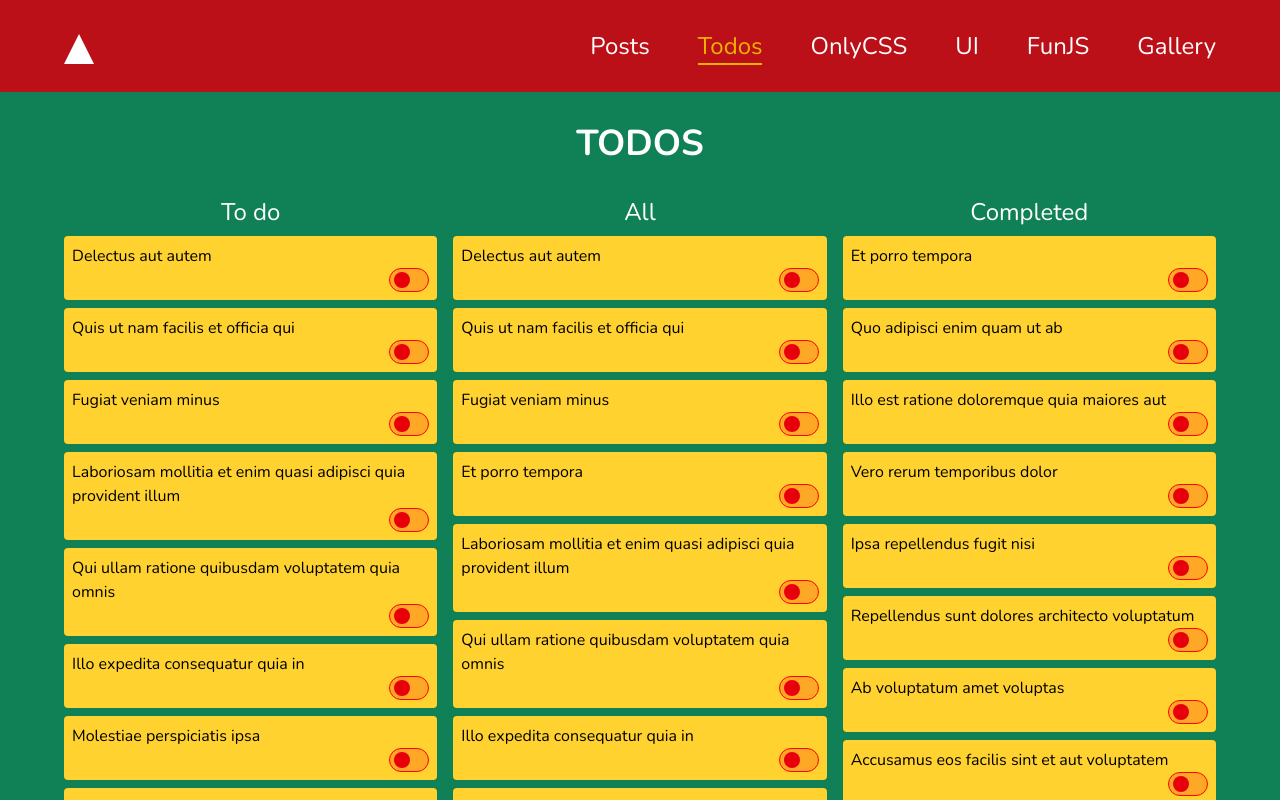
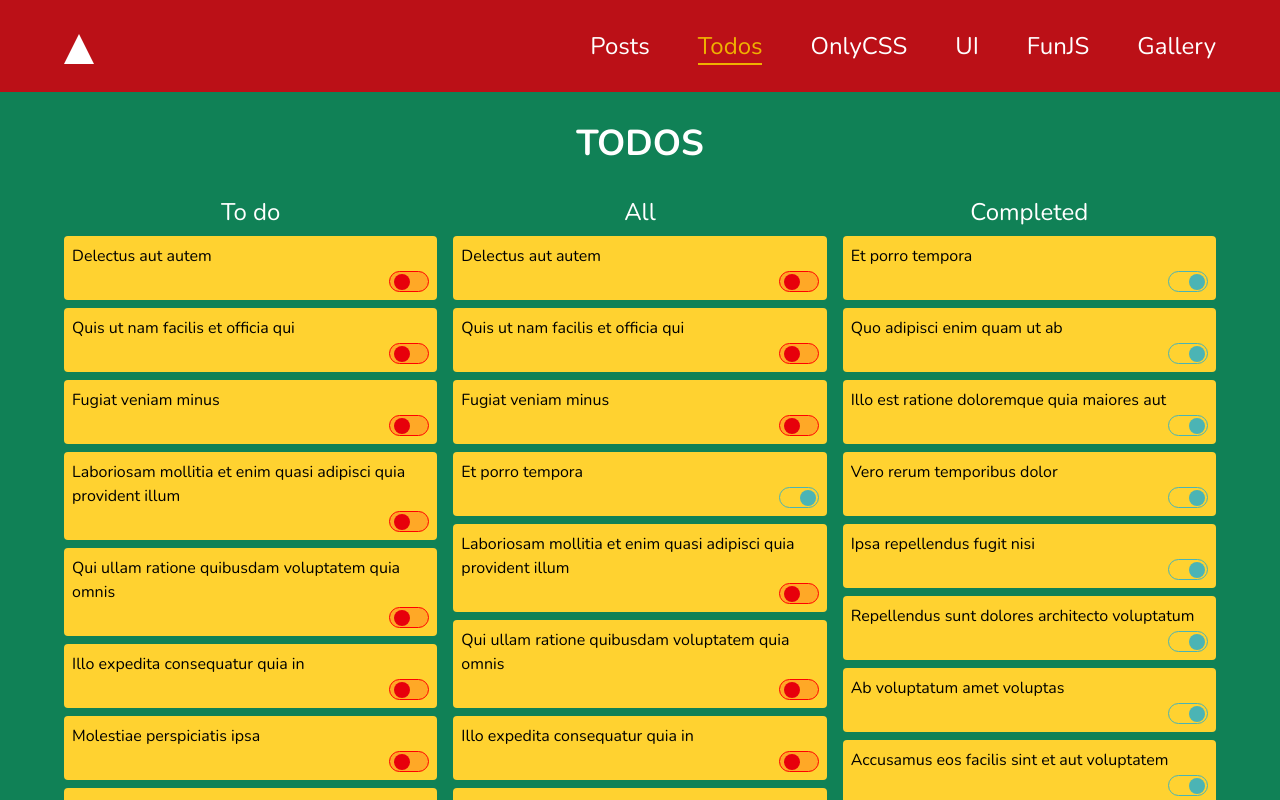
Before and after one commit to Vadim700/vue-for-fun, a Vue app: page /todos in a window 1280 px wide. Shown: the top 800 px of the page. Built offline with nearby package versions, Linux system fonts and the light colour scheme.

Commit message:
added state for Todos

```diff
--- a/src/components/todos/TodoItem.vue
+++ b/src/components/todos/TodoItem.vue
@@ -1,14 +1,20 @@
 <template>
   <div class="relative mb-2 p-2 pb-8 bg-amber-300 rounded-sm">
     <div class="first-letter:uppercase">{{ todo.title }}</div>
-    <Switcher @change="onSwitchChange" class="absolute right-2 bottom-2" />
+    <Switcher
+      @change="onSwitchChange"
+      :completed="todo.completed"
+      class="absolute right-2 bottom-2"
+    />
   </div>
 </template>
 
 <script setup>
+import { useTodoStore } from '@/stores/todos'
 import Switcher from '../ui/switcher.vue'
+const store = useTodoStore()
 
-defineProps({
+const props = defineProps({
   todo: {
     type: Object,
     required: true,
@@ -16,7 +22,7 @@ defineProps({
 })
 
 const onSwitchChange = (e) => {
-  console.log(e)
+  store.toggleTodo(props.todo.id)
 }
 </script>
 
--- a/src/components/ui/Switcher.vue
+++ b/src/components/ui/Switcher.vue
@@ -1,41 +1,49 @@
 <template>
   <label
-    @click="toggle"
-    for="switcher"
     :class="$attrs.class"
-    class="inline-flex items-center w-10 h-6 border cursor-pointer rounded-full transition-colors"
+    class="inline-flex items-center w-10 h-[21px] border cursor-pointer rounded-full transition-colors"
     :style="{
-      borderColor: !checked ? 'red' : '#4bb4b5',
-      backgroundColor: !checked ? 'rgba(255,0,0,0.2)' : 'transparent',
+      borderColor: !modelValue ? 'red' : '#4bb4b5',
+      backgroundColor: !modelValue ? 'rgba(255,0,0,0.2)' : 'transparent',
     }"
   >
     <input
+      :value="modelValue"
       type="checkbox"
-      :checked="handleClick"
+      :checked="modelValue"
       class="sr-only"
       name="switcher"
-      id="switcher"
-      @change="handleClick"
+      @change="toggle"
     />
     <span
       class="absolute w-4 h-4 bg-red-600 rounded-full transition-transform"
-      :class="checked ? 'translate-x-5 !bg-[#4bb4b5]' : 'translate-x-1'"
+      :class="modelValue ? 'translate-x-5 !bg-[#4bb4b5]' : 'translate-x-1'"
     ></span>
   </label>
 </template>
 
 <script setup>
-import { ref } from 'vue'
+import { computed } from 'vue'
 
-let checked = ref(false)
-const handleClick = () => (checked.value = !checked.value)
+const props = defineProps({
+  completed: {
+    type: Boolean,
+    required: true,
+  },
+})
 
 const emit = defineEmits(['change'])
 
-const toggle = () => {
-  checked.value = !checked.value
-  emit('change', checked.value)
+const modelValue = computed({
+  get() {
+    return props.completed
+  },
+  set(value) {
+    emit('change', value)
+  },
+})
+
+const toggle = (event) => {
+  modelValue.value = event.target.checked
 }
 </script>
-
-<style lang="scss" scoped></style>
--- a/src/stores/todos.js
+++ b/src/stores/todos.js
@@ -8,13 +8,23 @@ export const useTodoStore = defineStore('todoStore', {
 
 
   getters: {
-    getTodoList: (state) => state.todos
+    getTodoList: () => this.todos,
+    getCompleted: () => this.todos.filter(todo => todo.comleted),
+    getActiveTodos: () => this.todos.filter(todo => !todo.comleted),
+    getTodoById: (id) => this.todos.filter(todo => todo.id === id)
   },
 
 
   actions: {
     async fetchData() {
       this.todos = postsService.fetchTodos()
+    },
+
+    toggleTodo(id) {
+      const founded = this.todos.find(todo => todo.id === id);
+      if (founded) {
+        founded.completed = !founded.completed
+      }
     }
   }
 })
```
